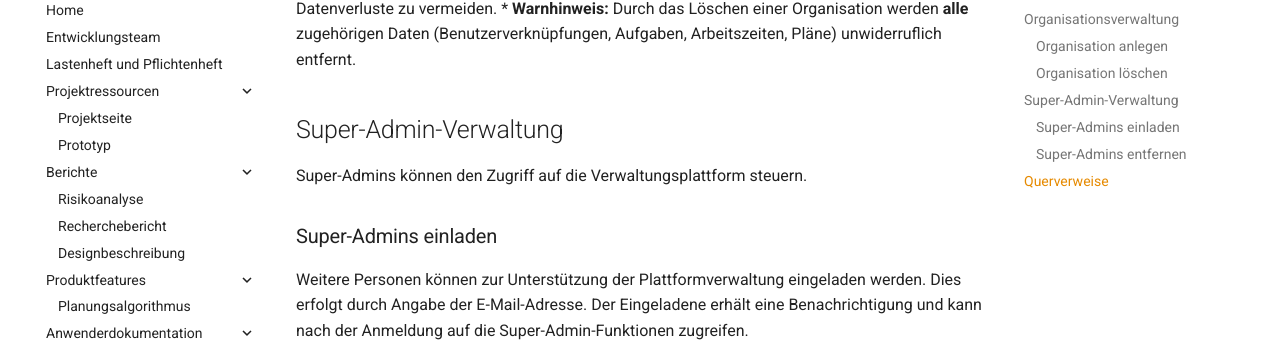
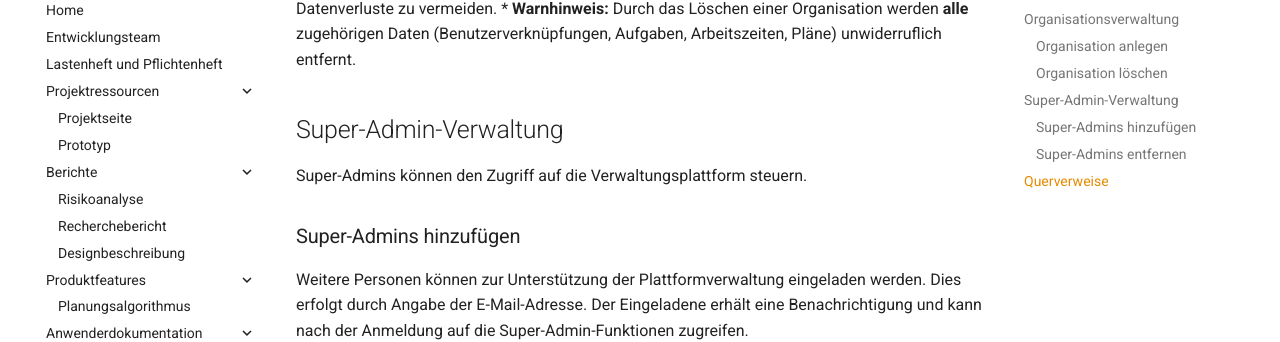
Before and after one commit to goaldone-dhbw/goaldone-projektseite, an MkDocs documentation site: the page built from docs/Anwenderdokumentation/Features/Super-Admin.md, in a window 1280 px wide and 900 px high, scrolled down 766 px. Shown: the part 116-458 px from the top of the window. Built offline with MkDocs 1.6.1 and Material for MkDocs 9.7.7, drawn with Linux system fonts in a browser that asks for light colours; comment, search, counter and statistics services are not loaded.

Commit message:
Update docs/Anwenderdokumentation/Features/Super-Admin.md

```diff
--- a/docs/Anwenderdokumentation/Features/Super-Admin.md
+++ b/docs/Anwenderdokumentation/Features/Super-Admin.md
@@ -23,7 +23,7 @@ Sollte eine Organisation nicht mehr benötigt werden, kann sie durch einen Super
 ## Super-Admin-Verwaltung
 Super-Admins können den Zugriff auf die Verwaltungsplattform steuern.
 
-### Super-Admins einladen
+### Super-Admins hinzufügen
 Weitere Personen können zur Unterstützung der Plattformverwaltung eingeladen werden. Dies erfolgt durch Angabe der E-Mail-Adresse. Der Eingeladene erhält eine Benachrichtigung und kann nach der Anmeldung auf die Super-Admin-Funktionen zugreifen.
 
 ### Super-Admins entfernen
```
